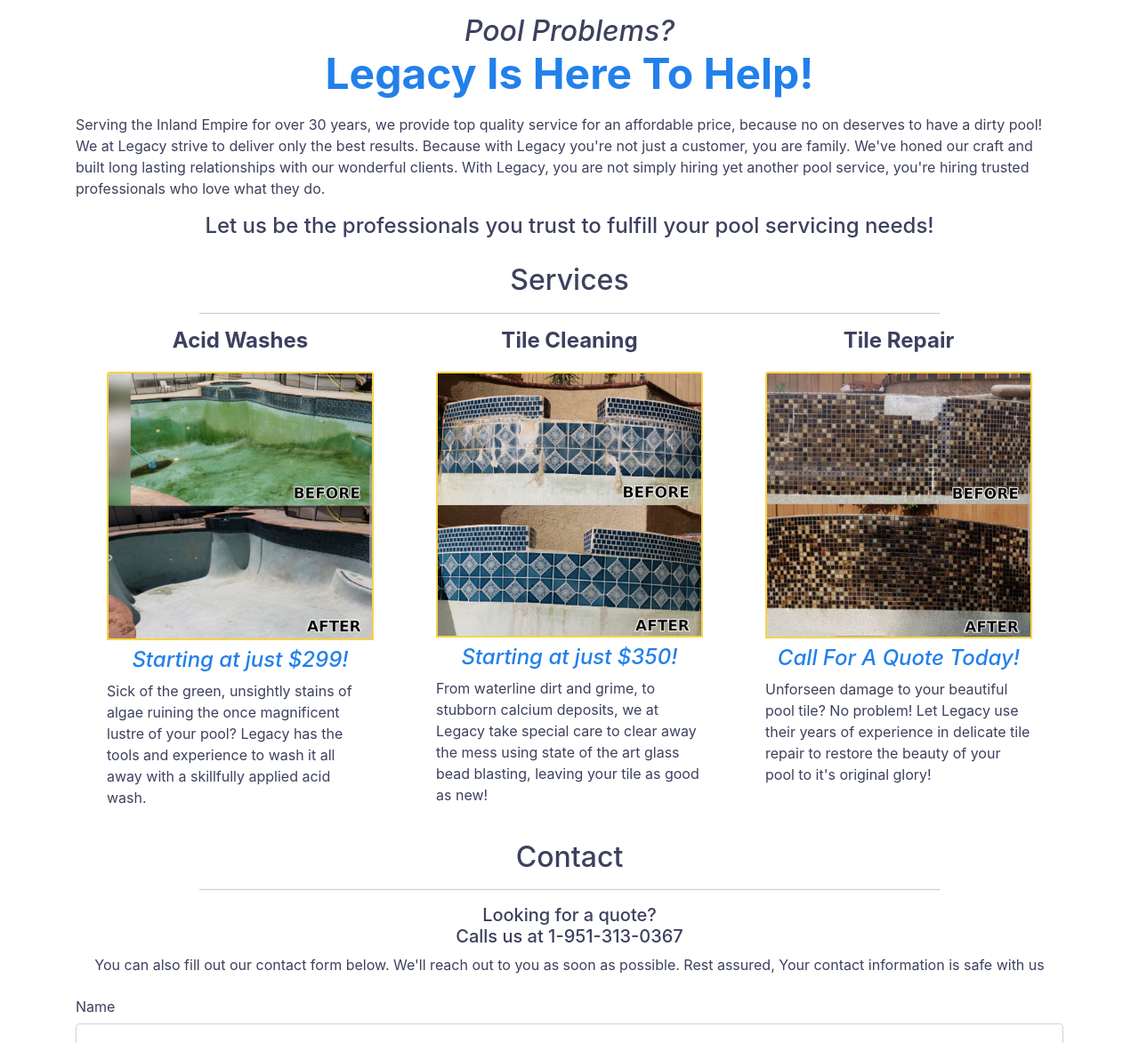
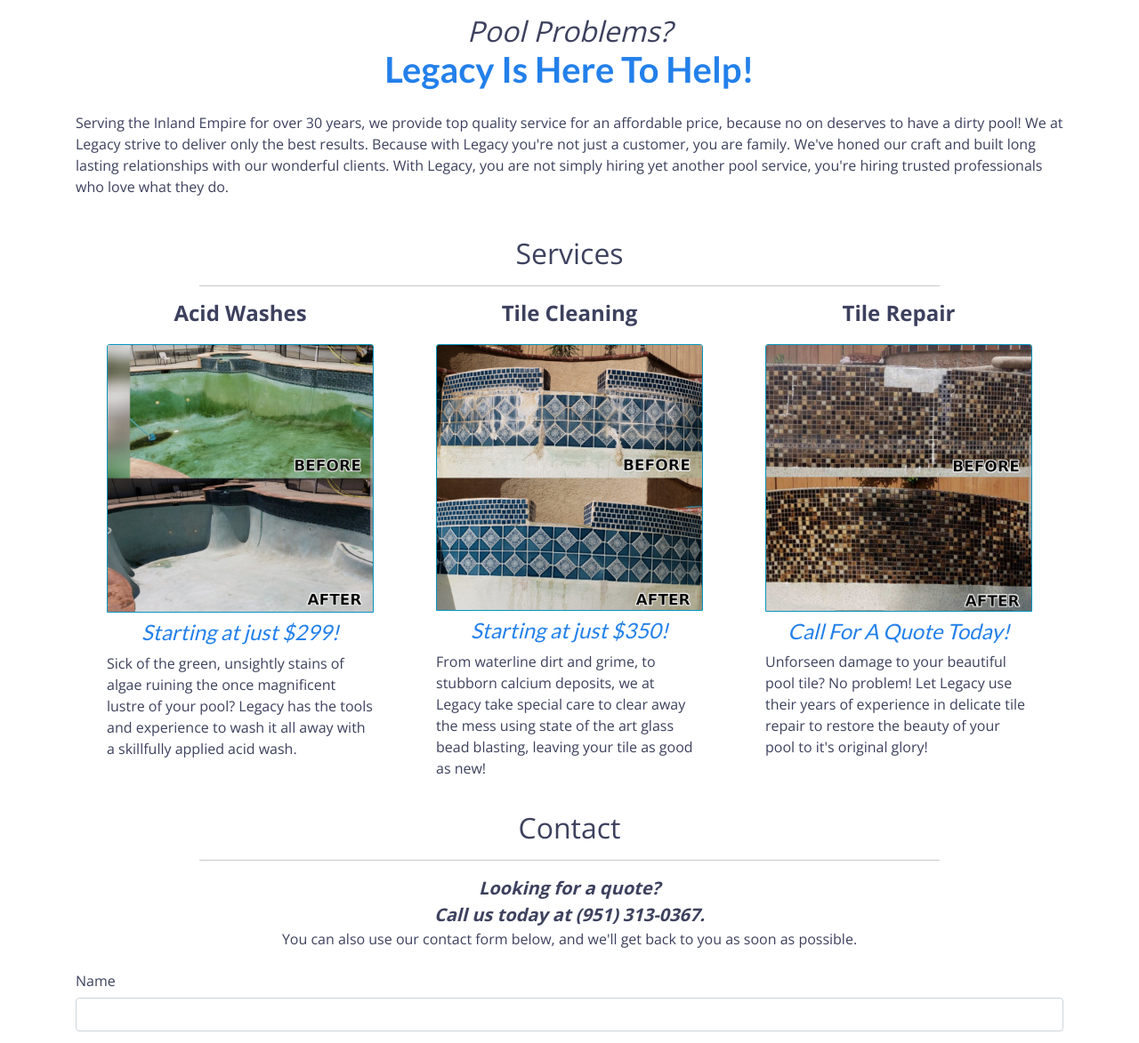
Before and after one commit to nicholas-gingerella/legacypools, a plain HTML site: page sandbox/index.html in a window 1280 px wide. Shown: the part 428-1601 px from the top of the page at 89% size. Drawn offline with nearby package versions, Linux system fonts and the light colour scheme.

Commit message:
typography and color adjustment

```diff
--- a/sandbox/css/index.css
+++ b/sandbox/css/index.css
@@ -2,6 +2,7 @@ body {
 	background-size: cover;
 	background-position: center;
 	color: #3d415e;
+	font-family: 'Open Sans', sans-serif;
 }
 
 html {
@@ -35,20 +36,25 @@ html {
 }
 
 #legacy-call {
-	font-size: 1.5em;
+	font-size: 1.25em;
 	color: #2380ea;
 	font-weight: bold;
+	font-family: 'Lato', sans-serif;
 }
 
 #contact-section {
 	margin-bottom: 80px;
 }
 
-h1 {
+#contact-call {
+	font-size: 1.25em;
+}
+
+/* h1 {
 	font-family: 'Lato', sans-serif;
-	font-weight: 700;
+	font-weight: 900;
 	font-size: 5em;
-}
+} */
 
 hr {
 	width: 75%;
@@ -62,14 +68,20 @@ hr {
 
 .service-price {
 	color: #2380ea;
+	font-family: 'Lato', sans-serif;
 	font-style: italic;
 	font-size: 1.50em;
 }
 
-.submit-btn {
-	/* background-color: #c6dcf7; */
+.card-body img {
+	border: 1px solid #0695c1;
 }
 
-.card-body img {
-	border: 2px solid #f8d347;
+.card-body p {
+	line-height: 1.5em;
 }
+
+#contact-call {
+	font-style: italic;
+	font-weight: bold;
+}
--- a/sandbox/index.html
+++ b/sandbox/index.html
@@ -2,7 +2,7 @@
 <html>
 	<head>
 		<title>Legacy Pools</title>
-		<link href="https://fonts.googleapis.com/css?family=Lato:400,700|Raleway&display=swap" rel="stylesheet">
+		<link href="https://fonts.googleapis.com/css?family=Lato:400,700,900|Open+Sans:400,700&display=swap" rel="stylesheet">
 		<link rel="stylesheet" type="text/css" href="https://stackpath.bootstrapcdn.com/bootstrap/4.3.1/css/bootstrap.min.css">
 		<link rel="stylesheet" href="https://stackpath.bootstrapcdn.com/font-awesome/4.7.0/css/font-awesome.min.css">
 		<link rel="stylesheet" type="text/css" href="css/index.css">
@@ -51,12 +51,12 @@
 			<div id="main_about" class="row">
 				<div class="col-lg-12">
 					<h2 class="text-center"><span class="font-italic">Pool Problems?</span><br><span id="legacy-call">Legacy Is Here To Help!</span></h2>
-					<p class="d-none d-md-block mt-3">
+					<p class="d-none d-md-block my-4">
 						Serving the Inland Empire for over 30 years, we provide top quality service for an affordable price, because no on deserves to have a dirty pool!
 						We at Legacy strive to deliver only the best results. Because with Legacy you're not just a customer, you are family. We've honed our craft and built long lasting relationships with our wonderful clients. With Legacy, you are not
 						simply hiring yet another pool service, you're hiring trusted professionals who love what they do.
 					</p>
-					<h4 class="text-center">Let us be the professionals you trust to fulfill your pool servicing needs!</h4>
+					<!-- <h4 class="text-center d-xs-block d-md-none my-4">Let us be the professionals you trust to fulfill your pool servicing needs!</h4> -->
 				</div>
 			</div>
 		</div>
@@ -107,8 +107,11 @@
 				<div class="col-lg-12 text-center">
 					<h2>Contact</h2>
 					<hr>
-					<h5>Looking for a quote?<br>Calls us at <span class="phonenumber">1-951-313-0367</span></h5>
-					<p>You can also fill out our contact form below. We'll reach out to you as soon as possible. Rest assured, Your contact information is safe with us</p>
+					<p>
+						<span id="contact-call">Looking for a quote?<br>Call us today at (951) 313-0367.</span>
+						<br>
+						You can also use our contact form below, and we'll get back to you as soon as possible.
+					</p>
 				</div>
 			</div>
 			<div class="row" id="contact-section">
```
Also changed, not shown: sandbox/about.html (+1 -1 lines), sandbox/contact.html (+1 -1 lines), sandbox/services.html (+3 -3 lines).
